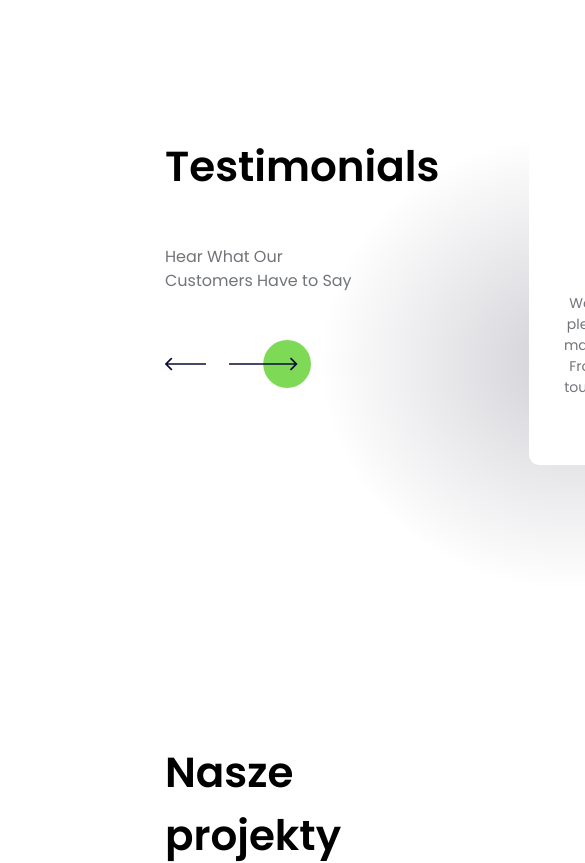
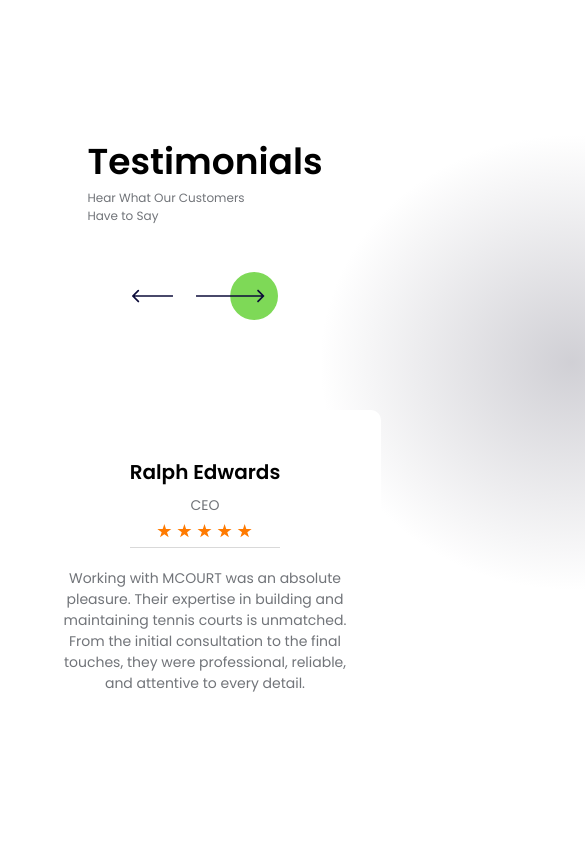
Before and after one commit to jbryn/mcourt-site, a Next.js app: page / in a window 390 px wide. Shown: the part 3720-4583 px from the top of the page, 585 px wide, since content can reach past the window. Built offline with nearby package versions, Linux system fonts and the light colour scheme.

Commit message:
feat: testimonials slider responsive styles

```diff
--- a/components/projects/projects.module.scss
+++ b/components/projects/projects.module.scss
@@ -12,7 +12,7 @@
     @apply grid place-items-center;
 
     img {
-      @apply w-[170px] h-[48px];
+      @apply min-w-[146px] min-h-[48px];
     }
   }
 }
--- a/components/testimonials/testimonials.jsx
+++ b/components/testimonials/testimonials.jsx
@@ -13,24 +13,34 @@ export default function Testimonials() {
       <div className={styles.wrapper}>
         <div className={styles.decor} />
         <div className={styles.header}>
-          <h2>Testimonials</h2>
-          <h3>Hear What Our Customers Have to Say</h3>
+          <span>
+            <h2>Testimonials</h2>
+            <h3>Hear What Our Customers Have to Say</h3>
+          </span>
           <div className={styles.navigation}>
             <div id="swiper1-prev" className="swiper-button-prev" />
             <div id="swiper1-next" className="swiper-button-next" />
             <img src="./vectors/nav-arrows.svg" alt="navigation arrows" />
           </div>
         </div>
+
         <Swiper
-          slidesPerView={3}
+          slidesPerView={2}
           breakpoints={{
             0: {
               slidesPerView: 1,
             },
-            880: {
+            512: {
               slidesPerView: 2,
             },
-            1275: {
+            812: {
+              slidesPerView: 3,
+            },
+            1024: {
+              slidesPerView: 2,
+            },
+            // ,
+            1334: {
               slidesPerView: 3,
             },
             1600: {
--- a/components/testimonials/testimonials.module.scss
+++ b/components/testimonials/testimonials.module.scss
@@ -1,15 +1,22 @@
 .wrapper {
-  @apply flex gap-[90px] pb-[274px] pl-[165px];
+  @apply block gap-[20px] pb-[274px] pl-[20px];
+  @apply lg:flex lg:pl-[60px];
+  @apply min-[1440px]:pl-[165px];
 
   .header {
-    @apply flex flex-col  gap-[47px];
+    @apply flex flex-row gap-[47px] px-[60px];
+    @apply max-[512px]:flex-col;
+    @apply lg:flex-col max-[1024px]:items-center max-[1024px]:justify-between;
+    @apply max-[1024px]:pb-[90px];
 
     h2 {
-      @apply text-[42px] font-semibold;
+      @apply text-[36px] font-semibold;
+      @apply sm:text-[42px];
     }
 
     h3 {
-      @apply text-[16px] text-light-grey max-w-[190px];
+      @apply text-[12px] text-light-grey max-w-[190px];
+      @apply sm:text-[16px];
     }
 
     .navigation {
@@ -17,7 +24,7 @@
       @apply max-w-[146px];
 
       img {
-        @apply w-[146px] h-[48px];
+        @apply min-w-[146px] min-h-[48px];
       }
     }
   }
@@ -26,7 +33,7 @@
     @apply flex flex-col items-center;
     @apply pt-[47px] px-[25px] pb-[46px];
     @apply rounded-[10px];
-    @apply max-w-[352px];
+    @apply max-w-[352px] max-h-[367px];
     @apply bg-white;
     border: 1px solid #ececec;
 
--- a/styles/globals.css
+++ b/styles/globals.css
@@ -49,3 +49,8 @@ body {
 .swiper-slide-active > div {
   border: none !important;
 }
+
+.swiper-slide {
+  display: grid !important;
+  place-items: center;
+}
```
